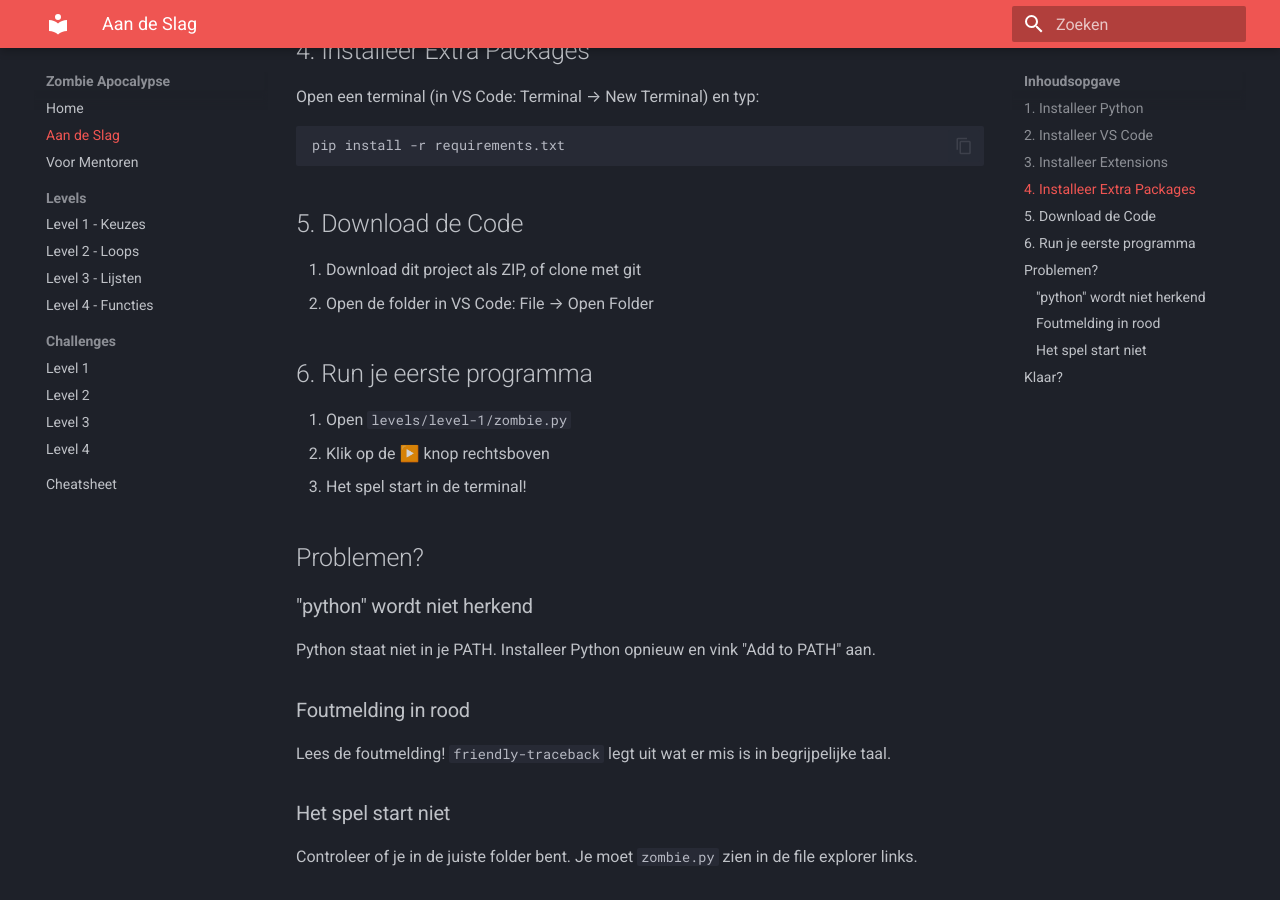
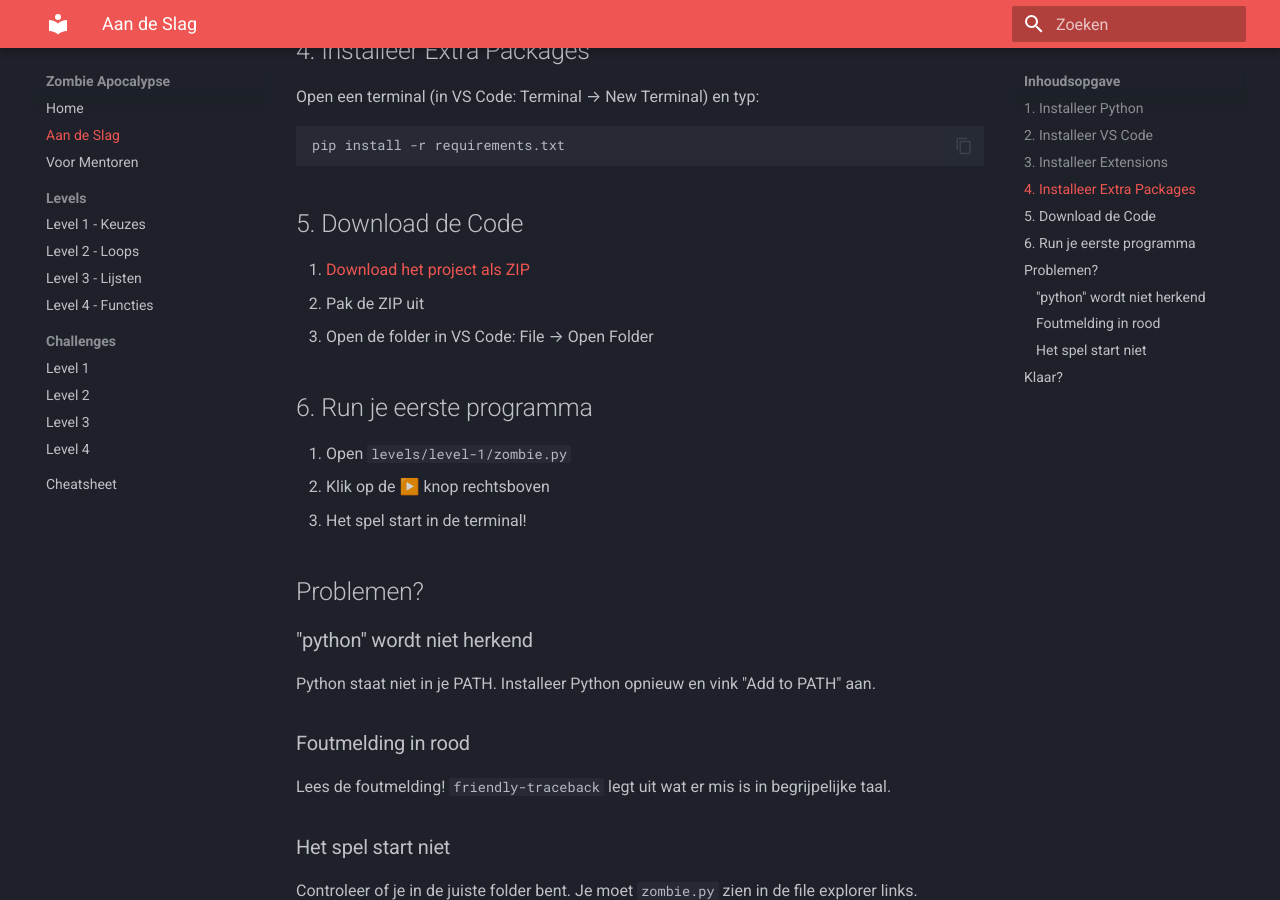
Before and after one commit to Laoujin/CoderDojo-Zombies, an MkDocs documentation site: the page built from docs/aan-de-slag.md, in a window 1280 px wide and 900 px high, scrolled down 872 px. Built offline with MkDocs 1.6.1 and Material for MkDocs 9.7.7, drawn with Linux system fonts in a browser that asks for light colours.

Commit message:
Add ZIP download link

```diff
--- a/docs/aan-de-slag.md
+++ b/docs/aan-de-slag.md
@@ -34,8 +34,9 @@ pip install -r requirements.txt
 
 ## 5. Download de Code
 
-1. Download dit project als ZIP, of clone met git
-2. Open de folder in VS Code: File → Open Folder
+1. [Download het project als ZIP](https://github.com/Laoujin/CoderDojo-Zombies/archive/refs/heads/master.zip)
+2. Pak de ZIP uit
+3. Open de folder in VS Code: File → Open Folder
 
 ## 6. Run je eerste programma
 
```
